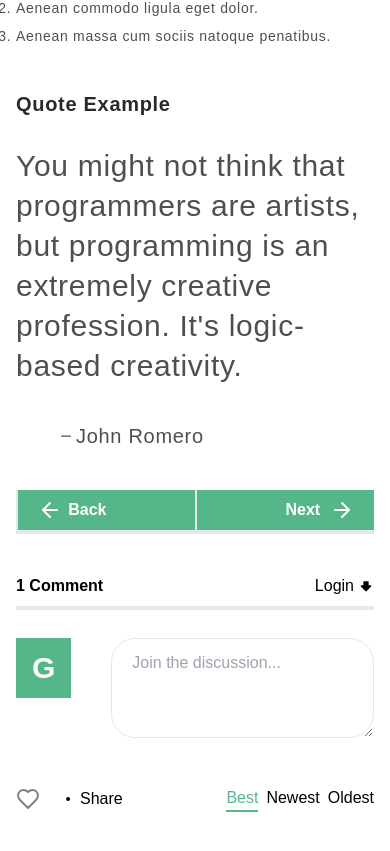
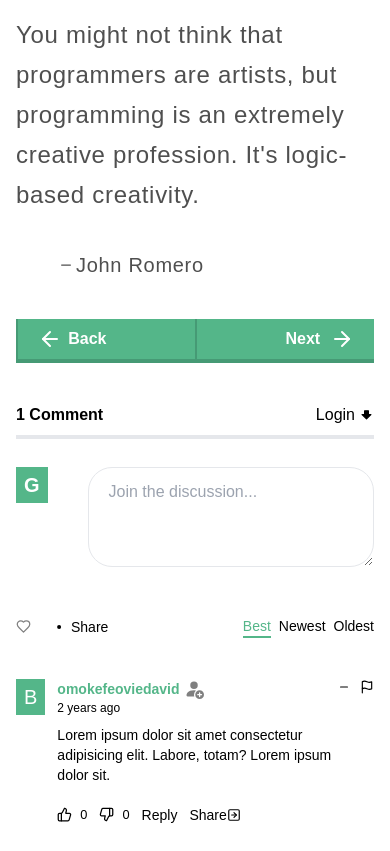
Before and after one commit to ovie-daveth/react-portfolio, a React (Create React App) app: page /blog/0 in a window 390 px wide. Shown: the part 2193-3044 px from the top of the page. Built offline with nearby package versions, Linux system fonts and the light colour scheme.

Commit message:
responsiveness for blog detail page

```diff
--- a/src/components/blog/BlogCard.tsx
+++ b/src/components/blog/BlogCard.tsx
@@ -3,23 +3,28 @@ import { BsEye } from 'react-icons/bs'
 import code from '../../assets/cssframe.jpg'
 import css from "../../assets/frame.jpg"
 import { useNavigate } from 'react-router-dom'
+import useCardInView from '../../lib/useCardInView.ts'
 
 
 const BlogCard = ({index}) => {
 
     const navigate = useNavigate();
+    const { ref: CardRef, inView: CardInView } = useCardInView();
+
     const gotoProjectDetails = (itemId: number) => {
         navigate(`/blog/${itemId}`);
         //window.location.replace(`//portfolio/${itemId}`);
     }
   return (
-    <div className={`dark:bg-dark-card_bg h-[280px] hover:h-full hover:z-50 overflow-hidden bg-card_bg relative before:absolute before:left-0 before:right-0 before:top-0 before:h-full before:bg-transparent  hover:before:bg-black/20 hover:dark:before:bg-black/50 group transition-all before:transition-all before:ease-in-out before:duration-500`}>
+    <div ref={CardRef} className={`dark:bg-dark-card_bg  hover:z-50 overflow-hidden bg-card_bg relative before:absolute before:left-0 before:right-0 before:top-0 before:h-full before:bg-transparent  hover:before:bg-black/20 hover:dark:before:bg-black/50 group transition-all before:transition-all before:ease-in-out before:duration-500 duration-1000 ${
+      CardInView ? 'translate-x-0 opacity-100' : (index % 2 === 0 ? "translate-x-20 opacity-0" : "-translate-x-20 opacity-0")
+    }`}>
         <div className='w-full h-full flex flex-col gap-8'>
-            <div className={` w-full`}>
-                <img className='object-cover w-full h-full' src={index % 3 == 1 ? code : css} alt="" />
+            <div className={` w-full h-full`}>
+                <img className='object-cover w-full h-[300px]' src={index % 3 == 1 ? code : css} alt="" />
             </div>
             <div className='py-3 px-2 w-full'>
-                <h3 className='dark:text-white underline text-textLight'>Project Heading</h3>
+                <h3 className='dark:text-white underline text-textLight'>Blog Heading</h3>
                 <p className='text mt-4 font-normal text-textLight dark:text-gray-400'>Lorem, ipsum dolor sit amet consectetur adipisicing elit. Repellendus accusamus nisi, consectetur voluptatem quibusdam.</p>
                 <div className='font-extralight text mt-4 dark:text-gray-400'>
                     <p>Client: Frost Ai</p>
--- a/src/components/blog/BlogList.tsx
+++ b/src/components/blog/BlogList.tsx
@@ -1,7 +1,7 @@
 import React, { useState } from 'react';
 import { CSSTransition, TransitionGroup } from 'react-transition-group';
-import BlogCard from './BlogCard.tsx';
 import {ListItems} from "../../constant.js"
+import BlogCard from '../HomePageComponents/BlogCard.tsx';
 
 const BlogLists = () => {
   const [itemId, setItem] = useState(1);
@@ -15,7 +15,7 @@ const BlogLists = () => {
 
   return (
     <div>
-      <div className='flex items-center justify-center mt-10 gap-10 font-normal text-gray-400 dark:text-dark-textLight'>
+      <div className='flex items-center justify-center mt-10 md:gap-10 gap-2 font-normal text-gray-400 dark:text-dark-textLight'>
         {ListItems.map((item) => (
           <button
             onClick={() => selectCategory(item.id)}
@@ -26,7 +26,7 @@ const BlogLists = () => {
           </button>
         ))}
       </div>
-      <div className='grid lg:grid-cols-3 md:grid-cols-2 gap-x-4 gap-y-5 mt-16'>
+      <div className='grid xl:grid-cols-3 lg:grid-cols-2 md:grid-cols-2 gap-x-4 gap-y-5 mt-16'>
         <TransitionGroup component={null}>
           {projects.map((project, index) => (
             <CSSTransition
--- a/src/components/blog/Comments.tsx
+++ b/src/components/blog/Comments.tsx
@@ -1,5 +1,5 @@
 import { ArrowBigDown, ArrowRightSquare, Dot, FacebookIcon, Flag, Heart, Link2, Link2Icon, Linkedin, MessageCircle, MoveRight, ThumbsDown, ThumbsUp } from 'lucide-react'
-import React, { useState } from 'react'
+import React, { useEffect, useState } from 'react'
 import { BsDash, BsFacebook, BsGithub, BsGoogle, BsPass, BsPersonAdd, BsPersonFillAdd, BsTwitter, BsTwitterX } from 'react-icons/bs'
 
 const Comments = () => {
@@ -34,13 +34,34 @@ const Comments = () => {
     const Collapse = (num: number) => {
         setIsCollapsed(num)
     }
+
+    const [iconSize, setIconSize] = useState(15); // Default size
+
+    useEffect(() => {
+        const updateIconSize = () => {
+            const width = window.innerWidth;
+            if (width >= 1024) {
+                setIconSize(19); // Desktop size
+            } else if (width >= 768) {
+                setIconSize(19); // Tablet size
+            } else {
+                setIconSize(15); // Mobile size
+            }
+        };
+
+        window.addEventListener('resize', updateIconSize);
+        updateIconSize(); // Set initial size
+
+        return () => window.removeEventListener('resize', updateIconSize);
+    }, []);
+
   return (
     <div className='mt-10'>
         <div className='flex items-center justify-between border-b-[4px] pb-2 relative'>
                         <p>{1} Comment</p>
                         <button onClick={ChooseLogin} className='flex items-center gap-1 font-light group relative'>
                             <span className='group-hover:underline'>Login</span>
-                            <span><ArrowBigDown fill='black' size={16} /></span>
+                            <span><ArrowBigDown fill='black' size={iconSize} /></span>
                         </button>
                         <div className={`${isOpenLoginChoices ? "flex":"hidden"} flex-col gap-5 absolute md:top-8 top-10 right-0 bg-white shadow-md drop-shadow-md px-3 py-3 md:border-2 border-[1px] border-black rounded-r-lg rounded-l-md font-normal`} style={{borderTopRightRadius: "20px", borderTopLeftRadius: "5px", borderBottomRightRadius: "20px",}}>
                                 <button className='flex items-center gap-1 text-sm md:text-[14px]'>
@@ -62,7 +83,7 @@ const Comments = () => {
                         </div>
         </div>
         <div className='flex items-start gap-10 mt-7'>
-            <div className='bg-sidebar_green text-white py-3 px-4 rounded-lg text-3xl'>
+            <div className='bg-sidebar_green text-white md:py-3 py-1 md:px-4 px-2 rounded-lg md:text-3xl text-xl'>
                <p>G</p>
             </div>
             <textarea className='border-[1px] w-full h-[100px] rounded-3xl px-5 py-3 font-light outline-none' name="" id="" placeholder='Join the discussion...'></textarea>
@@ -72,33 +93,33 @@ const Comments = () => {
                <div className='flex items-center gap-4 '>
                     <button onClick={handleFavouritePost}>
                         {
-                            isFavouritePost ? <Heart color='red' fill="red" /> : <Heart color='gray' />
+                            isFavouritePost ? <Heart size={iconSize} color='red' fill="red" /> : <Heart color='gray' size={iconSize} />
                         }
                     </button>
-                    <div className='flex items-center group relative'><Dot /><span>Share</span>
+                    <div className='flex items-center group relative text-sm md:text-[15px]'><Dot /><span>Share</span>
                         <div className='absolute flex items-center gap-4 left-20 w-0 group-hover:w-[300px] transition_all overflow-hidden'>
-                            <button className='hover:scale-95 transition_all'><BsTwitterX /></button>
-                            <button className='hover:scale-95 transition_all'><BsFacebook color='green' size={22} /></button>
-                            <button className='hover:scale-95 transition_all'><Linkedin color='blue' /></button>
-                            <button className='hover:scale-95 transition_all'><Link2Icon color='gray' /></button>
+                            <button className='hover:scale-95 transition_all'><BsTwitterX size={iconSize} /></button>
+                            <button className='hover:scale-95 transition_all'><BsFacebook color='green' size={iconSize} /></button>
+                            <button className='hover:scale-95 transition_all'><Linkedin size={iconSize} color='blue' /></button>
+                            <button className='hover:scale-95 transition_all'><Link2Icon size={iconSize} color='gray' /></button>
 
                         </div>
                     </div>
                </div>
-               <div className='flex items-center gap-2'>
+               <div className='flex items-center gap-2 text-sm md:text-[15px]'>
                     <span onClick={() => handleActiveComments(1)} className={`border-b-[2px] cursor-pointer ${active === 1 ? "border-sidebar_green text-sidebar_green":"border-transparent"}`}>Best</span>
                     <span onClick={() => handleActiveComments(2)} className={`border-b-[2px] cursor-pointer ${active === 2 ? "border-sidebar_green text-sidebar_green":"border-transparent"}`}>Newest</span>
                     <span onClick={() => handleActiveComments(3)} className={`border-b-[2px] cursor-pointer ${active === 3 ? "border-sidebar_green text-sidebar_green":"border-transparent"}`}>Oldest</span>
                </div>
             </div>
             <div className={` items-start gap-3 mt-10 ${isCollapsed === 1 ? "hidden" : "flex"}`}>
-                <div className='bg-sidebar_green text-white py-3 px-4 rounded-lg text-3xl'>
+                <div className='bg-sidebar_green text-white md:py-3 py-1 md:px-4 px-2 rounded-lg md:text-3xl text-xl'>
                 <p>B</p>
                 </div>
                 <div className='flex items-start justify-between'>
                     <div className='flex flex-col gap-2'>
                         <div className='flex items-center gap-1'>
-                            <p className='text-sidebar_green font-semibold'>omokefeoviedavid</p>
+                            <p className='text-sidebar_green font-semibold text-sm md:text-[15px]'>omokefeoviedavid</p>
                             <span className='font-bold text-xl'>
                                 {
                                     follow ? <BsPersonFillAdd color='gray'/> : <BsPass />
@@ -106,12 +127,12 @@ const Comments = () => {
                             </span>
                         </div>
                         <small className='-mt-2 text-[12px] font-normal'>2 years ago</small>
-                        <p className='text-sm'>Lorem ipsum dolor sit amet consectetur adipisicing elit. Labore, totam? Lorem ipsum dolor sit.</p>
+                        <p className='text-sm font-extralight md:font-light'>Lorem ipsum dolor sit amet consectetur adipisicing elit. Labore, totam? Lorem ipsum dolor sit.</p>
                         <div className='flex items-center gap-3 mt-3'>
                             <button className='flex items-center gap-2 cursor-pointer' onClick={handleFavouriteComment}>
                                 <span className=''>
                                     {
-                                        isFavouriteComments ? <ThumbsUp size={19} fill="green" color='green' /> : <ThumbsUp size={19} />
+                                        isFavouriteComments ? <ThumbsUp size={iconSize} fill="green" color='green' /> : <ThumbsUp size={iconSize} />
                                     }
                                 </span>
                                 <small>0</small>
@@ -119,16 +140,16 @@ const Comments = () => {
                             <button onClick={handleUnFavouriteComment} className='flex items-center gap-2'>
                                 <span>
                                     {
-                                        isUnFavouriteComments ? <ThumbsDown size={19} color='green' fill="green" /> : <ThumbsDown size={19} />
+                                        isUnFavouriteComments ? <ThumbsDown size={iconSize} color='green' fill="green" /> : <ThumbsDown size={iconSize} />
                                     }
                                 </span>
                                 <small>0</small>
                             </button>
-                            <button className='flex items-center gap-2'>
+                            <button className='flex items-center gap-2 text-sm md:text-[15px]'>
                                 Reply
                             </button>
                             <button className='flex items-center group relative'>
-                                <span>Share</span>
+                                <span className='text-sm md:text-[15px]'>Share</span>
                                 <span><ArrowRightSquare size={14} /></span>
                                 <div className='absolute flex items-center gap-4 left-20 w-0 group-hover:w-[300px] transition_all overflow-hidden'>
                             <button className='hover:scale-95 transition_all'><BsTwitterX /></button>
--- a/src/pages/blogs/BlogDetails.tsx
+++ b/src/pages/blogs/BlogDetails.tsx
@@ -25,7 +25,7 @@ const BlogDetails = () => {
                     </div>
                 </div>
                 <div className='mt-6 text-center'>
-                    <img src="https://www.dochipo.com/wp-content/uploads/2020/05/banner.jpg" alt="" className='w-full h-[400px]' />
+                    <img src="https://www.dochipo.com/wp-content/uploads/2020/05/banner.jpg" alt="" className='w-full md:h-[400px]' />
                     <div className='text-center font-extralight mt-3 text-[13px]'>Image Credit: <a href="#" className='hover:underline'> made4dev.com (Premium Programming T-shirts)</a></div>
                 </div>
                 <div className='font-light text-sm text-textLight dark:text-dark-textLight tracking-wider leading-loose mt-10'>
@@ -51,22 +51,22 @@ const BlogDetails = () => {
                         <li>Aenean massa cum sociis natoque penatibus.</li>
                     </ol>
                 <div className='relative before:absolute before:-left-12 before:top-0 before:h-full before:w-[2px] before:rounded-full before:bg-black dark:before:bg-gray-400'>
-                    <h1 className='font-bold text-xl dark:text-white text-textBold mb-7'>Quote Example</h1>
+                    <h1 className='font-bold md:text-xl text-lg  dark:text-white text-textBold mb-7'>Quote Example</h1>
                     <div>
-                        <p className='text-3xl leading-10'>You might not think that programmers are artists, but programming is an extremely creative profession. It's logic-based creativity.</p>
+                        <p className='md:text-3xl text-2xl leading-10'>You might not think that programmers are artists, but programming is an extremely creative profession. It's logic-based creativity.</p>
                         <p className='flex items-center  text-xl ml-10 mt-9'><span><BsDash /></span> John Romero</p>
                     </div>
                 </div>
                 </div>
                 <div className='flex w-full mt-10 '>
-                    <Button type="button" className=' bg-sidebar_green w-full flex items-center justify-between text-white ' action={() => handleNav("left")}>
+                    <Button type="button" className=' bg-sidebar_green border-border_green w-full flex items-center justify-between text-white ' action={() => handleNav("left")}>
                         <div className='flex items-center justify-between w-[50%]'>
                             <span><ArrowLeft /></span>
                             <span>Back</span>
                         </div>
                         <div></div>
                     </Button>
-                    <Button type="button" className=' bg-sidebar_green w-full flex items-center justify-between text-white' action={() => handleNav("right")}>
+                    <Button type="button" className=' bg-sidebar_green border-border_green w-full flex items-center justify-between text-white' action={() => handleNav("right")}>
                         <div></div>
                         <div className='flex items-center justify-between w-[50%]'>
                             <span>Next</span>
```
